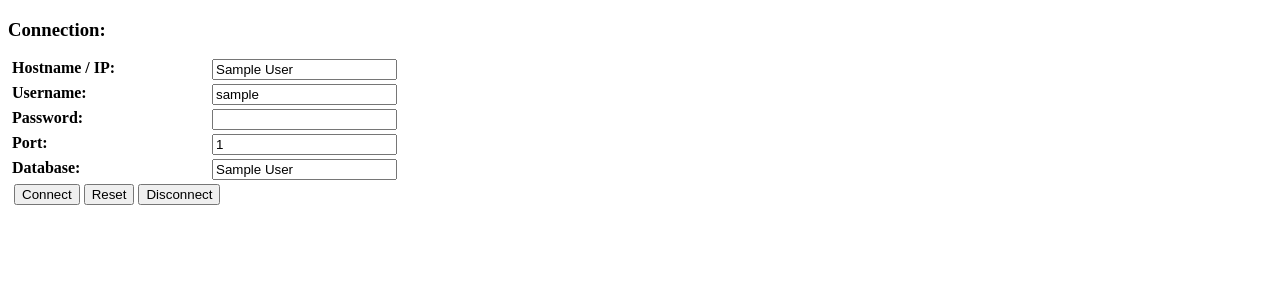
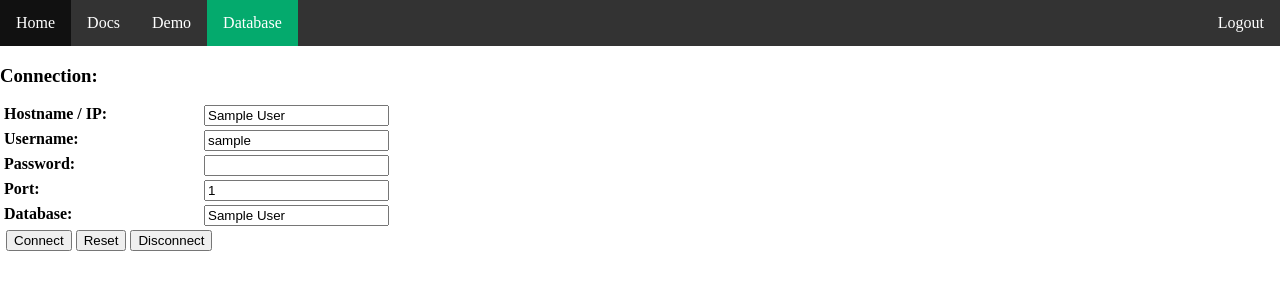
Before and after one commit to TheChroniclerr/CP476, a PHP site: page /html/database.php in a window 1280 px wide. Shown: the top 300 px of the page. Run offline with PHP 8.4, Linux system fonts and the light colour scheme; the visitor is signed in with stand-in values (Sample User, id 1).

Commit message:
feat&style: Implement topnav and stylize contents
- Add top navigation menu.
- Add main contents' side margin.
- Re-stylize all of the above from floating to flex-box layout.
- Implement topnav redirection.
- Implement topnav login/logout.
- Implement dashboard guest mode.
- Modularize topnav.
- Implement working topnav for all web pages.

```diff
--- a/html/database.php
+++ b/html/database.php
@@ -10,12 +10,21 @@ if(!isset($_SESSION["user"])) {
 <!DOCTYPE html>
 <html>
 <head>
+<link rel="stylesheet" href="/lib/topnav/main.css">
 <link rel="stylesheet" href="/lib/modules/db_connection/main.css">
 <link rel="stylesheet" href="/lib/modules/db_query_result/main.css">
 <link rel="stylesheet" href="/lib/modules/db_query/main.css">
+<style>
+body {
+	margin: 0;
+}
+</style>
 </head>
 <body>
 <?php
+$topnav_currpage = "Database";
+include('../lib/topnav/main.php');
+
 include('../lib/modules/db_connection/main.php');
 
 $query_display = "query-field-hidden";
--- /dev/null
+++ b/lib/topnav/main.css
@@ -0,0 +1,32 @@
+/*
+	Top navigation menu stylesheet .css
+*/
+@charset "UTF-8";
+#topnav, #topnav * {
+    box-sizing: border-box;
+}
+#topnav {
+	display: flex;
+	justify-content: left;
+	background-color: #333333;
+	width: 100%;
+	overflow: hidden;
+	top: 0; /* defines sticky offset from viewport */
+	position: sticky; /* stay on screen regardless of scroll */
+}
+#topnav a {
+	display: block;	/* make entire block clickable */
+	padding: 14px 16px;
+	color: white;
+	text-align: center;
+	text-decoration: none; /* hide link underline */
+}
+#topnav .right-align {
+	margin-left: auto; /* Push the button to the right */
+}
+#topnav a:hover:not(.active) {
+	background-color: #111111;
+}
+#topnav .active {
+	background-color: #04AA6D; /* highlights current location */
+}
--- /dev/null
+++ b/lib/topnav/main.php
@@ -0,0 +1,30 @@
+<!--
+	Top navigation menu script .php
+-->
+<?php
+function getLog() {
+	if(isset($_SESSION["user"])) {
+		echo '<a class="right-align" href="redirect_logout.php">Logout</a>';
+	} else {
+		echo '<a class="right-align" href="login.php">Login</a>';
+	}
+}
+
+// Check for active page
+$topnav_active = [
+	"Home" => "",
+	"Docs" => "",
+	"Demo" => "",
+	"Database" => ""
+];
+if(isset($topnav_currpage)) {
+	$topnav_active[$topnav_currpage] = "active"; /* current page is in topnav */
+}
+?>
+<div id="topnav">
+	<a class="<?php echo $topnav_active["Home"]; ?>" href="dashboard.php">Home</a>
+	<a class="<?php echo $topnav_active["Docs"]; ?>" href="../README.md">Docs</a>
+	<a class="<?php echo $topnav_active["Demo"]; ?>" href="#two">Demo</a>
+	<a class="<?php echo $topnav_active["Database"]; ?>" href="database.php">Database</a>
+	<?php getLog(); ?>
+</div>
```
Also changed, not shown: html/dashboard.php (+46 -15 lines), html/floating_dashboard.php (added, +94 -0 lines), lib/color-palettes/color-palettes.css (added, +31 -0 lines), README.md, html/redirect_logout.php (renamed from html/logout.php).
